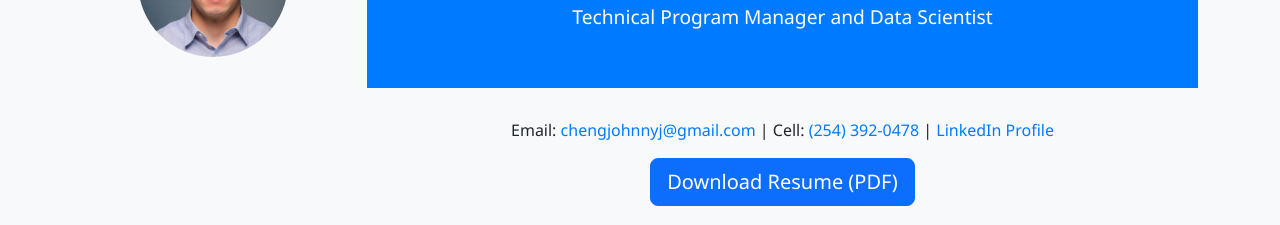
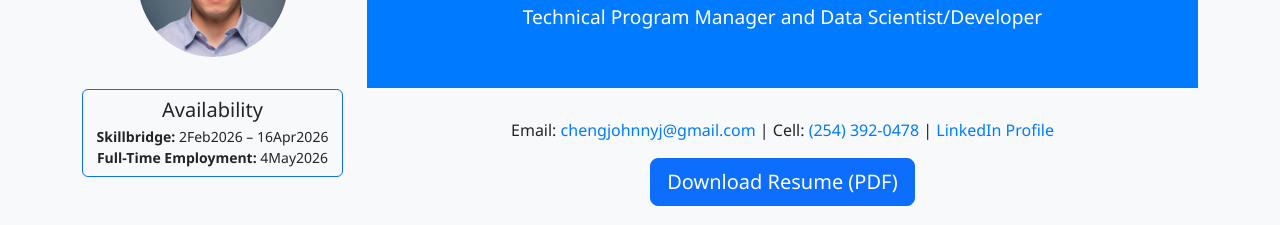
Before and after one commit to johnnyJCB/personal_profile, a plain HTML site: page index.html in a window 1280 px wide. Shown: the part 169-394 px from the top of the page. Drawn offline with nearby package versions, Linux system fonts and the light colour scheme.

Commit message:
availability added

```diff
--- a/index.html
+++ b/index.html
@@ -37,11 +37,17 @@
         <div class="row">
             <div class="col-md-3 text-center">
                 <img src="headshot.jpg" alt="Johnny Cheng" class="img-fluid rounded-circle mb-3" style="width: 150px;">
+                <!-- Desktop only -->
+                <div class="mt-3 border border-primary rounded p-2 d-none d-md-block">
+                    <h5 class="mb-1">Availability</h5>
+                    <p class="mb-0 small"><strong>Skillbridge:</strong> 2Feb2026 – 16Apr2026</p>
+                    <p class="mb-0 small"><strong>Full-Time Employment:</strong> 4May2026</p>
+                </div>
             </div>
             <div class="col-md-9">
                 <div class="header">
                     <h1>Johnny J. Cheng</h1>
-                    <p>Technical Program Manager and Data Scientist</p>
+                    <p>Technical Program Manager and Data Scientist/Developer</p>
                 </div>
                 <div class="contact-info text-center">
                     <p>Email: <a href="mailto:chengjohnnyj@gmail.com">chengjohnnyj@gmail.com</a> | Cell: <a href="tel:254-392-0478">(254) 392-0478</a> | <a href="https://www.linkedin.com/in/johnny-chengb1" target="_blank">LinkedIn Profile</a></p>
@@ -49,6 +55,12 @@
                 <!-- Download Resume Button -->
                 <div class="text-center mt-3 mb-4">
                     <a href="Johnny-resume.pdf" class="btn btn-primary btn-lg" download>Download Resume (PDF)</a>
+                </div>
+                <!-- Mobile only -->
+                <div class="mt-3 border border-primary rounded p-2 d-md-none text-center">
+                    <h5 class="mb-1">Availability</h5>
+                    <p class="mb-0 small"><strong>Skillbridge:</strong> 2Feb2026 – 16Apr2026</p>
+                    <p class="mb-0 small"><strong>Full-Time Employment:</strong> 4May2026</p>
                 </div>
             </div>
         </div>
```
Also changed, not shown: about.html (+10 -3 lines).
